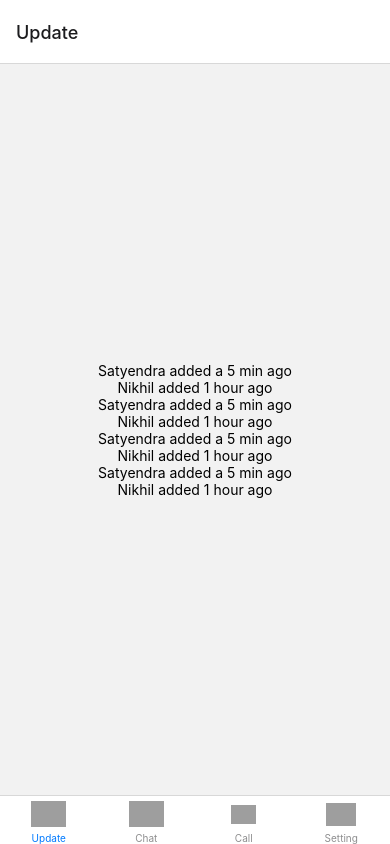
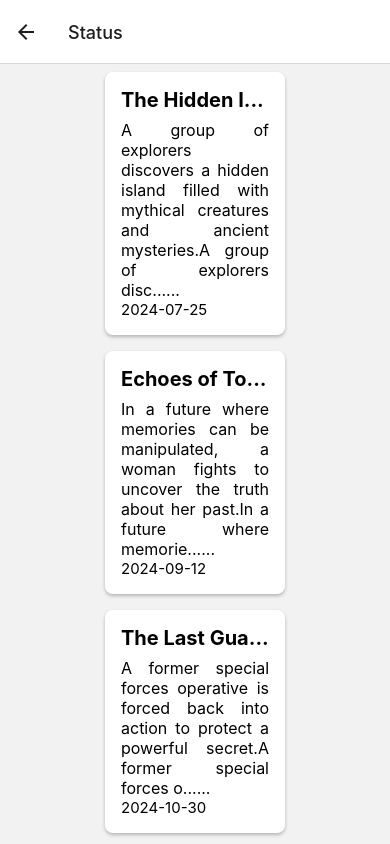
Before and after one commit to shiv9161/React-Native-First-Project, a React Native app: screen /Status in a window 390 px wide. Built offline with nearby package versions, Linux system fonts and the light colour scheme; grey boxes are pictures that could not be loaded.

Commit message:
card movies added

```diff
--- a/App.tsx
+++ b/App.tsx
@@ -1,11 +1,9 @@
 import React from 'react'
-// import StackNavigation from './StackNavigation'
-import TabBased from './TabBased'
+import StackNavigation from './StackNavigation'
 
 const App = () => {
   return (
-    // <StackNavigation />
-    <TabBased />
+    <StackNavigation />
   )
 }
 
--- /dev/null
+++ b/Card.js
@@ -0,0 +1,63 @@
+import React from 'react';
+import { View, Text, StyleSheet, ScrollView } from 'react-native';
+import { data } from './data';
+
+const Card = () => {
+  return (
+    <ScrollView contentContainerStyle={styles.scrollViewContent}>
+      <View style={styles.rowContainer}>
+        {data.map((item, index) => (
+          <View style={styles.card} key={index}>
+            <Text style={styles.title}>{item.title.slice(0, 12)}{item.title.length > 20 ? '...' : ''}...</Text>
+            <Text style={styles.description}>{item.plot_summary}{item.plot_summary.slice(0, 25)}{item.plot_summary.length > 20 ? '...' : ''}...</Text>
+            <Text style={styles.releaseDate}>{item.release_date}</Text>
+          </View>
+        ))}
+      </View>
+    </ScrollView>
+  );
+};
+
+const styles = StyleSheet.create({
+  scrollViewContent: {
+    flexGrow: 1,
+    alignItems: 'center',
+    justifyContent: 'center',
+  },
+  rowContainer: {
+    flexDirection: 'row',
+    flexWrap: 'wrap',
+    justifyContent: 'center',
+  },
+  card: {
+    backgroundColor: '#fff',
+    borderRadius: 8,
+    padding: 16,
+    marginVertical: 8,
+    marginHorizontal: 8,
+    shadowColor: '#000',
+    shadowOffset: {
+      width: 0,
+      height: 2,
+    },
+    shadowOpacity: 0.25,
+    shadowRadius: 3.84,
+    elevation: 5,
+    width: 180,
+    margin: 8,
+  },
+  title: {
+    fontSize: 20,
+    fontWeight: 'bold',
+    marginBottom: 8,
+  },
+  description: {
+    fontSize: 16,
+    textAlign: 'justify',
+  },
+  releaseDate: {
+    fontSize: 15
+  }
+});
+
+export default Card;
--- a/Home.js
+++ b/Home.js
@@ -1,15 +1,16 @@
 import React from 'react'
 import { View, Text, TouchableOpacity, StyleSheet } from 'react-native';
+import { FadeInLeft } from 'react-native-reanimated';
 
 const Home = ({navigation}) => {
   return (
     <View style={style.main}>
-    <Text style={style.homeHeading}>Home Screen</Text>
+    <Text style={style.homeHeading}>New Movie Collection</Text>
     <TouchableOpacity  onPress={() =>{navigation.navigate('Status')}}>
-        <Text  style={style.lastHeading}>See Status--</Text>
+        <Text  style={style.lastHeading}>New Release</Text>
     </TouchableOpacity>
     <TouchableOpacity  onPress={() =>{navigation.navigate('Notifi')}}>
-        <Text  style={[style.lastHeading, style.notifiHead]}>Check Notification--</Text>
+        <Text  style={[style.lastHeading, style.notifiHead]}>Check Notification</Text>
     </TouchableOpacity>
     </View>
   )
@@ -26,7 +27,7 @@ const style = StyleSheet.create({
     homeHeading: {
         fontSize: 30,
         color: 'green',
-        fontWeight: '800'
+        fontWeight: '800',
     },
     lastHeading: {
         fontSize: 20,
@@ -35,9 +36,10 @@ const style = StyleSheet.create({
         borderColor: 'black',
         borderWidth: 1,
         borderRadius: 5,
-        marginTop: 20
+        marginTop: 20,
     },
     notifiHead:{
         color: 'red',
+        padding: '50px'
     }
 })
--- a/StackNavigation.js
+++ b/StackNavigation.js
@@ -4,7 +4,6 @@ import Status from './Status'
 import Notifi from "./Notifi"
 import { createNativeStackNavigator } from '@react-navigation/native-stack';
 import { NavigationContainer } from '@react-navigation/native';
-
 
 const Stack = createNativeStackNavigator();
 
--- a/Status.js
+++ b/Status.js
@@ -1,15 +1,22 @@
-import React from 'react'
-import { View, Text } from 'react-native';
+import React from 'react';
+import { View, StyleSheet } from 'react-native';
+import Card from './Card';
 
+const App = () => {
 
-const Status = () => {
   return (
-    <View style={{ flex: 1, alignItems: 'center', justifyContent: 'center' }}>
-    <Text>Status Page is added</Text>
-    <Text>Status Page is added</Text>
-    <Text>Status Page is added</Text>
+    <View style={styles.container}>
+      <Card />
     </View>
-  )
-}
+  );
+};
 
-export default Status
+const styles = StyleSheet.create({
+  container: {
+    flex: 1,
+    alignItems: 'center',
+    justifyContent: 'center',
+  },
+});
+
+export default App;
--- /dev/null
+++ b/data.js
@@ -0,0 +1,146 @@
+export const data = [
+  {
+    "id": 1,
+    "title": "The Hidden Island",
+    "image": "https://m.media-amazon.com/images/M/MV5BOTgwMGE3YmYtNWU1Ny00NTFlLWI5NDktMzQ2OTY2YmRjMDliXkEyXkFqcGdeQXVyMTQyNDk2NzE@._V1_FMjpg_UX1000_.jpg",
+    "genre": ["Adventure", "Fantasy"],
+    "actors": [
+      {
+        "name": "Emily Stone",
+        "date_of_birth": "1990-05-15",
+        "image": "https://example.com/emily_stone.jpg",
+        "bio": "Emily Stone is a versatile actress known for her roles in various adventure and fantasy films."
+      },
+      {
+        "name": "David Johnson",
+        "date_of_birth": "1985-11-20",
+        "image": "https://example.com/david_johnson.jpg",
+        "bio": "David Johnson is an experienced actor who has appeared in numerous action and fantasy movies."
+      }
+    ],
+    "release_date": "2024-07-25",
+    "plot_summary": "A group of explorers discovers a hidden island filled with mythical creatures and ancient mysteries.",
+    "director": "Michael Anderson",
+    "duration": 130
+  },
+  {
+    "id": 2,
+    "title": "Echoes of Tomorrow",
+    "image": "https://example.com/echoes_of_tomorrow.jpg",
+    "genre": ["Science Fiction", "Drama"],
+    "actors": [
+      {
+        "name": "Sophia Rodriguez",
+        "date_of_birth": "1988-09-10",
+        "image": "https://example.com/sophia_rodriguez.jpg",
+        "bio": "Sophia Rodriguez is a talented actress known for her dramatic performances in science fiction films."
+      },
+      {
+        "name": "Alex Turner",
+        "date_of_birth": "1980-03-28",
+        "image": "https://example.com/alex_turner.jpg",
+        "bio": "Alex Turner is an award-winning actor with a passion for exploring complex characters."
+      }
+    ],
+    "release_date": "2024-09-12",
+    "plot_summary": "In a future where memories can be manipulated, a woman fights to uncover the truth about her past.",
+    "director": "Jennifer Lee",
+    "duration": 120
+  },
+  {
+    "id": 3,
+    "title": "The Last Guardian",
+    "image": "https://example.com/the_last_guardian.jpg",
+    "genre": ["Action", "Thriller"],
+    "actors": [
+      {
+        "name": "Michael Smith",
+        "date_of_birth": "1982-07-02",
+        "image": "https://example.com/michael_smith.jpg",
+        "bio": "Michael Smith is known for his intense performances in action-packed thrillers."
+      },
+      {
+        "name": "Jessica Thompson",
+        "date_of_birth": "1995-12-18",
+        "image": "https://example.com/jessica_thompson.jpg",
+        "bio": "Jessica Thompson is a rising star in Hollywood, known for her strong female lead roles."
+      }
+    ],
+    "release_date": "2024-10-30",
+    "plot_summary": "A former special forces operative is forced back into action to protect a powerful secret.",
+    "director": "Christopher Nolan",
+    "duration": 145
+  },
+  {
+    "id": 4,
+    "title": "Moonlight Sonata",
+    "image": "https://example.com/moonlight_sonata.jpg",
+    "genre": ["Drama", "Romance"],
+    "actors": [
+      {
+        "name": "Daniel White",
+        "date_of_birth": "1987-04-05",
+        "image": "https://example.com/daniel_white.jpg",
+        "bio": "Daniel White is an actor known for his heartfelt performances in romantic dramas."
+      },
+      {
+        "name": "Isabella Martinez",
+        "date_of_birth": "1993-08-22",
+        "image": "https://example.com/isabella_martinez.jpg",
+        "bio": "Isabella Martinez captivates audiences with her emotional range and depth."
+      }
+    ],
+    "release_date": "2024-12-15",
+    "plot_summary": "Two strangers find solace and connection in each other's company during a night of unexpected events.",
+    "director": "Ava DuVernay",
+    "duration": 115
+  },
+  {
+    "id": 5,
+    "title": "Infinite Horizons",
+    "image": "https://example.com/infinite_horizons.jpg",
+    "genre": ["Science Fiction", "Adventure"],
+    "actors": [
+      {
+        "name": "Nathan Anderson",
+        "date_of_birth": "1984-01-30",
+        "image": "https://example.com/nathan_anderson.jpg",
+        "bio": "Nathan Anderson is an adventurous actor known for his daring roles in science fiction epics."
+      },
+      {
+        "name": "Sophie Adams",
+        "date_of_birth": "1992-06-12",
+        "image": "https://example.com/sophie_adams.jpg",
+        "bio": "Sophie Adams brings intelligence and grace to her portrayals of strong female characters."
+      }
+    ],
+    "release_date": "2025-02-20",
+    "plot_summary": "A team of astronauts embarks on a perilous journey to explore the outer reaches of the galaxy.",
+    "director": "James Cameron",
+    "duration": 150
+  },
+  {
+    "id": 6,
+    "title": "Midnight Masquerade",
+    "image": "https://example.com/midnight_masquerade.jpg",
+    "genre": ["Romance", "Mystery"],
+    "actors": [
+      {
+        "name": "Oliver Taylor",
+        "date_of_birth": "1980-09-28",
+        "image": "https://example.com/oliver_taylor.jpg",
+        "bio": "Oliver Taylor brings charm and sophistication to his roles in romantic mysteries."
+      },
+      {
+        "name": "Emma Roberts",
+        "date_of_birth": "1991-02-10",
+        "image": "https://example.com/emma_roberts.jpg",
+        "bio": "Emma Roberts is a versatile actress known for her ability to portray complex characters."
+      }
+    ],
+    "release_date": "2025-04-08",
+    "plot_summary": "A chance encounter at a masquerade ball leads to a whirlwind romance, but hidden secrets threaten to tear them apart.",
+    "director": "Greta Gerwig",
+    "duration": 125
+  }
+]
```
Also changed, not shown: whatsapp/Call.js (renamed from Call.js), whatsapp/Chat.js (renamed from Chat.js), whatsapp/Setting.js (renamed from Setting.js), whatsapp/TabBased.js (renamed from TabBased.js), whatsapp/Update.js (renamed from Update.js).
